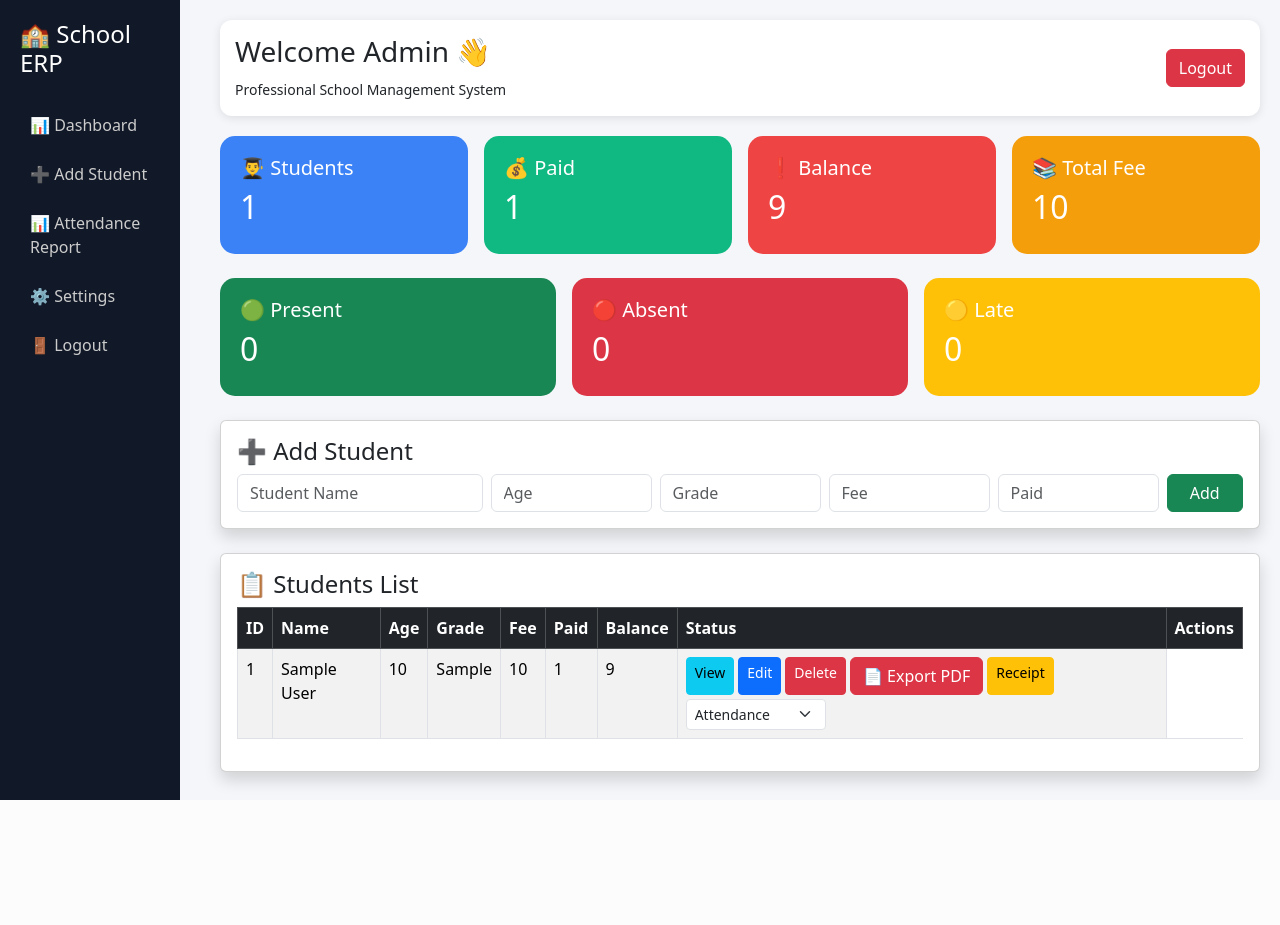
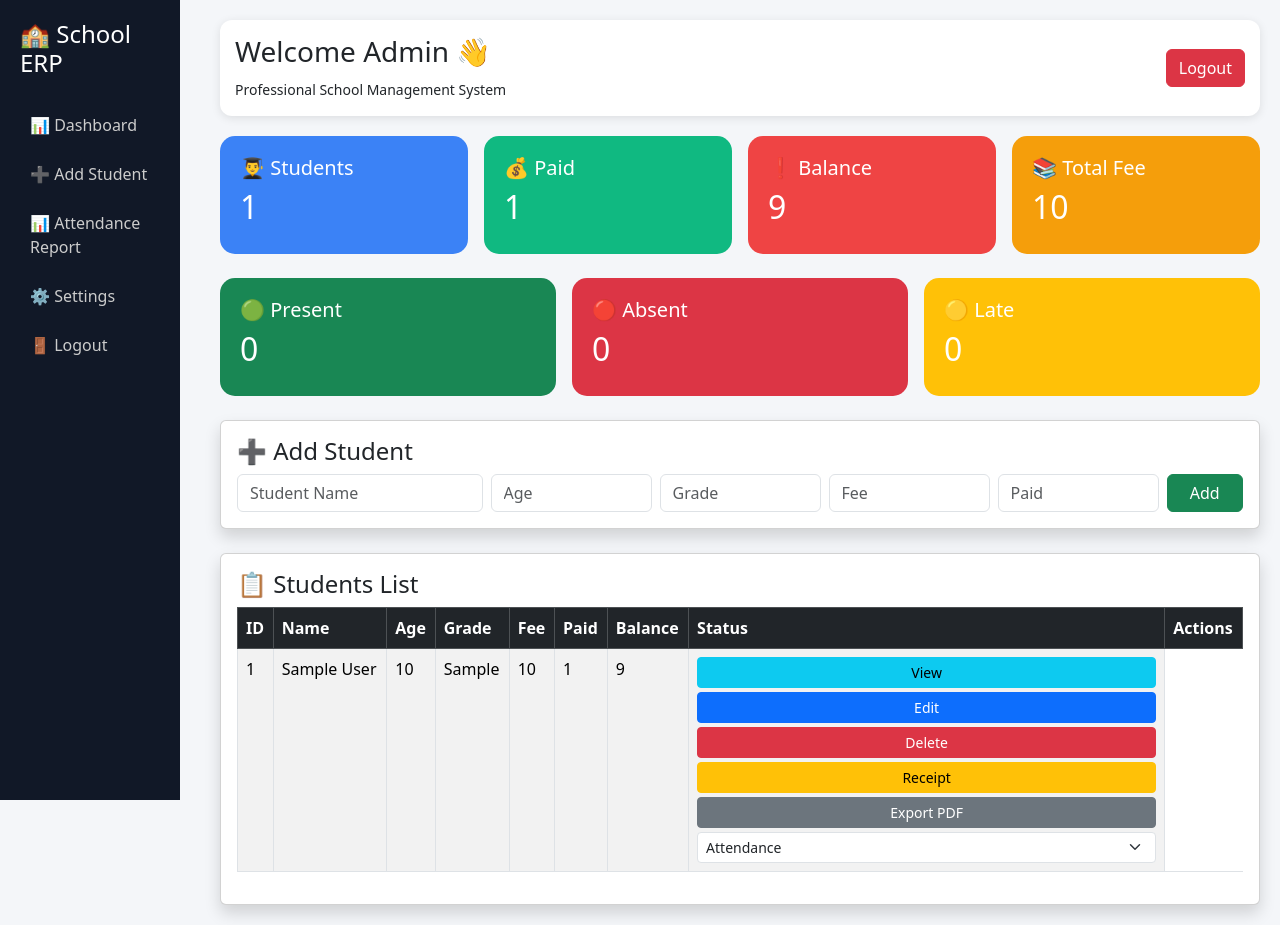
Before and after one commit to we32693269/school-saas, a Flask app: page /dashboard in a window 1280 px wide. Before the commit the page ends 800 px from the top, so only its background shows below. Run offline with Flask 3, Linux system fonts and the light colour scheme; the visitor is signed in with stand-in values (Sample User, id 1); tables that the repository leaves empty hold one stand-in row (values such as "Sample post").

Commit message:
Refactor student action buttons in dashboard

```diff
--- a/templates/dashboard.html
+++ b/templates/dashboard.html
@@ -249,50 +249,34 @@
                 <td>
 
 <div class="d-flex flex-wrap gap-1">
-
-    <a href="/student/{{ s[0] }}"
-       class="btn btn-info btn-sm">
+<a href="/student/{{ s[0] }}" class="btn btn-info btn-sm w-100">
 View
 </a>
 
-    <a href="/edit_student/{{ s[0] }}"
-       class="btn btn-primary btn-sm">
+<a href="/edit_student/{{ s[0] }}" class="btn btn-primary btn-sm w-100">
 Edit
 </a>
 
-    <a href="/delete_student/{{ s[0] }}"
-       class="btn btn-danger btn-sm"
-       onclick="return confirm('Delete this student?')">
+<a href="/delete_student/{{ s[0] }}" class="btn btn-danger btn-sm w-100">
 Delete
 </a>
-    <a href="/attendance_pdf" class="btn btn-danger">
-    📄 Export PDF
-    </a>
 
-    <a href="/receipt/{{ s[0] }}"
-       class="btn btn-warning btn-sm">
+<a href="/receipt/{{ s[0] }}" class="btn btn-warning btn-sm w-100">
 Receipt
 </a>
 
-    <select class="form-select form-select-sm"
-            style="width:140px;"
-            onchange="if(this.value) location=this.value">
+<a href="/attendance_pdf/{{ s[0] }}" class="btn btn-secondary btn-sm w-100">
+Export PDF
+</a>
 
-        <option value="">Attendance</option>
+<select class="form-select form-select-sm">
+    <option>Attendance</option>
+    <option value="/mark_attendance/{{ s[0] }}/Present">Present</option>
+    <option value="/mark_attendance/{{ s[0] }}/Absent">Absent</option>
+    <option value="/mark_attendance/{{ s[0] }}/Late">Late</option>
+</select>
 
-        <option value="/mark_attendance/{{ s[0] }}/Present">
-            🟢 Present
-        </option>
 
-        <option value="/mark_attendance/{{ s[0] }}/Absent">
-            🔴 Absent
-        </option>
-
-        <option value="/mark_attendance/{{ s[0] }}/Late">
-            🟡 Late
-        </option>
-
-    </select>
 
 </div>
 
```
Lines whose indentation alone changed are shown as unchanged.
